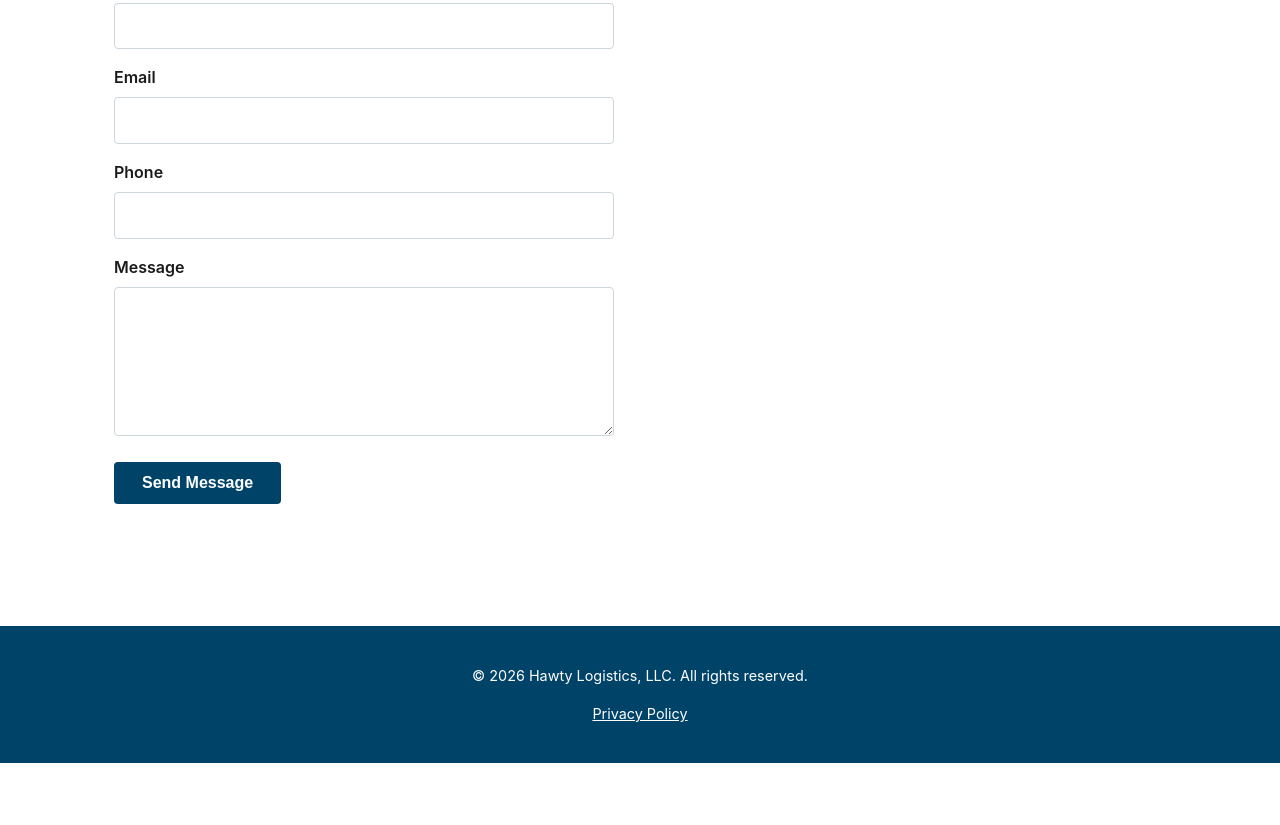
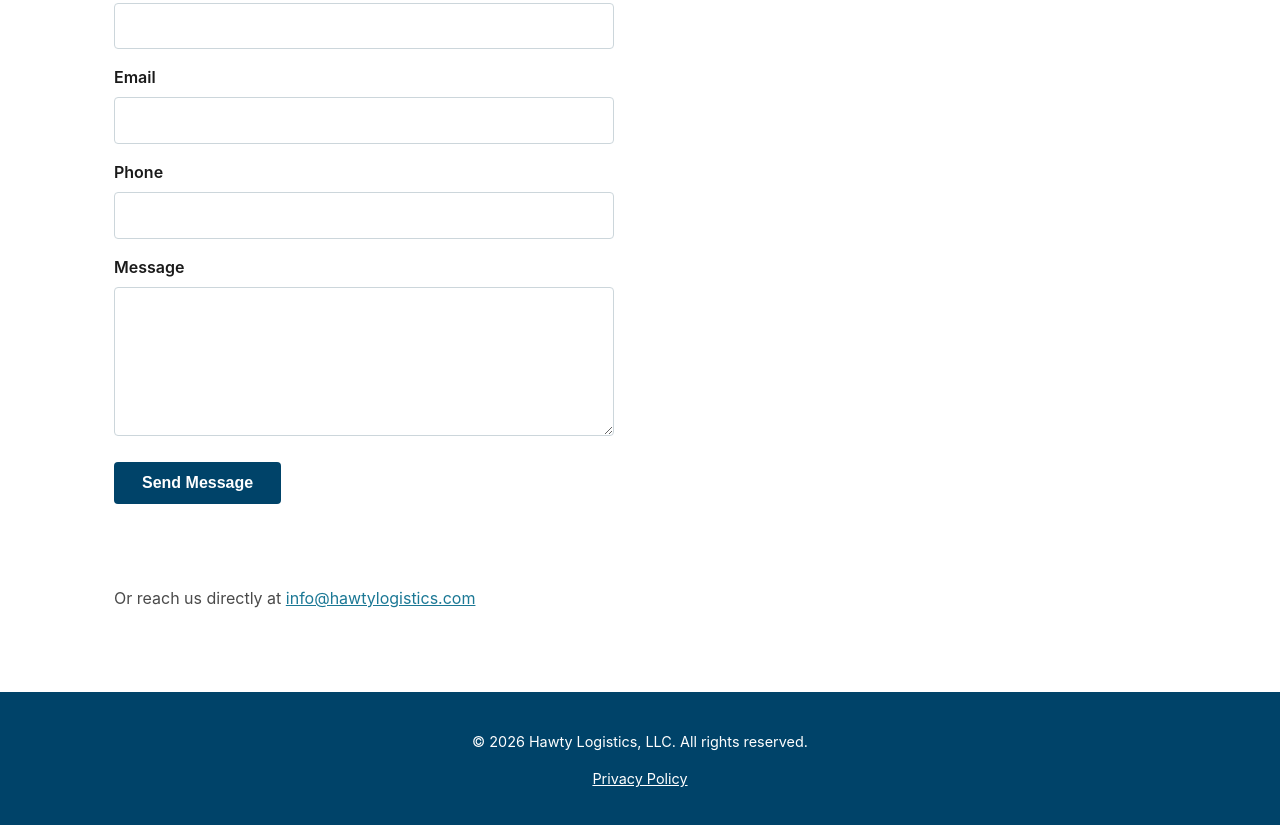
Before and after one commit to bdreyn/hawty-logistics, an Eleventy site: page src/index.njk in a window 1280 px wide. Shown: the part 1250-2075 px from the top of the page. Before the commit the page ends 2013 px from the top, so only its background shows below. Built offline with nearby package versions, Linux system fonts and the light colour scheme; Eleventy itself is replaced by a stand-in of ours; files that its build step writes are made by us from their sources.

Commit message:
reversed email change

```diff
--- a/src/_includes/sections/contact.njk
+++ b/src/_includes/sections/contact.njk
@@ -25,5 +25,8 @@
       <p id="contact-form-status" class="contact-form-status" role="status" aria-live="polite"></p>
     </form>
 
-   </div>
+    {% if section.email %}
+    <p class="contact-direct">Or reach us directly at <a href="mailto:{{ section.email }}">{{ section.email }}</a></p>
+    {% endif %}
+  </div>
 </section>
```
